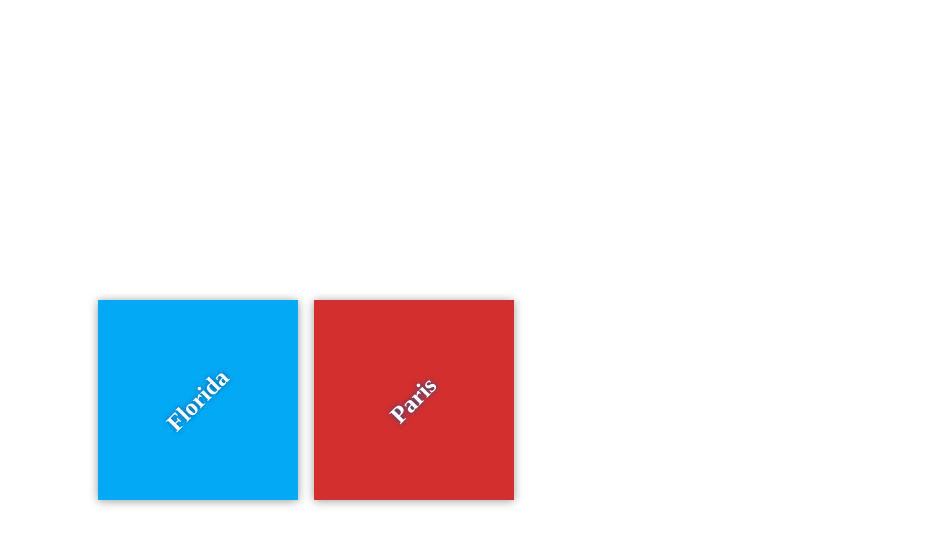
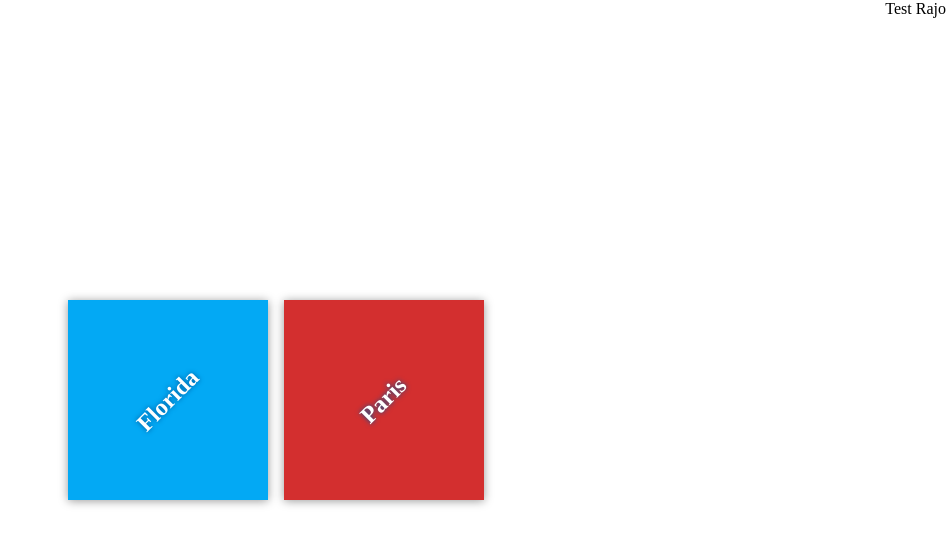
Before and after one commit to handri09/my-travel-plans, a plain HTML site: page Index.html in a window 1280 px wide. Shown: the whole page, without its empty margins (334-1280 px from the left). Drawn offline with Linux system fonts and the light colour scheme.

Commit message:
Update Index.html

```diff
--- a/Index.html
+++ b/Index.html
@@ -19,6 +19,7 @@
             </div>
         </div>
     </div>
+    <div>Test Rajo</div>
 
 </body>
 </html>
```
